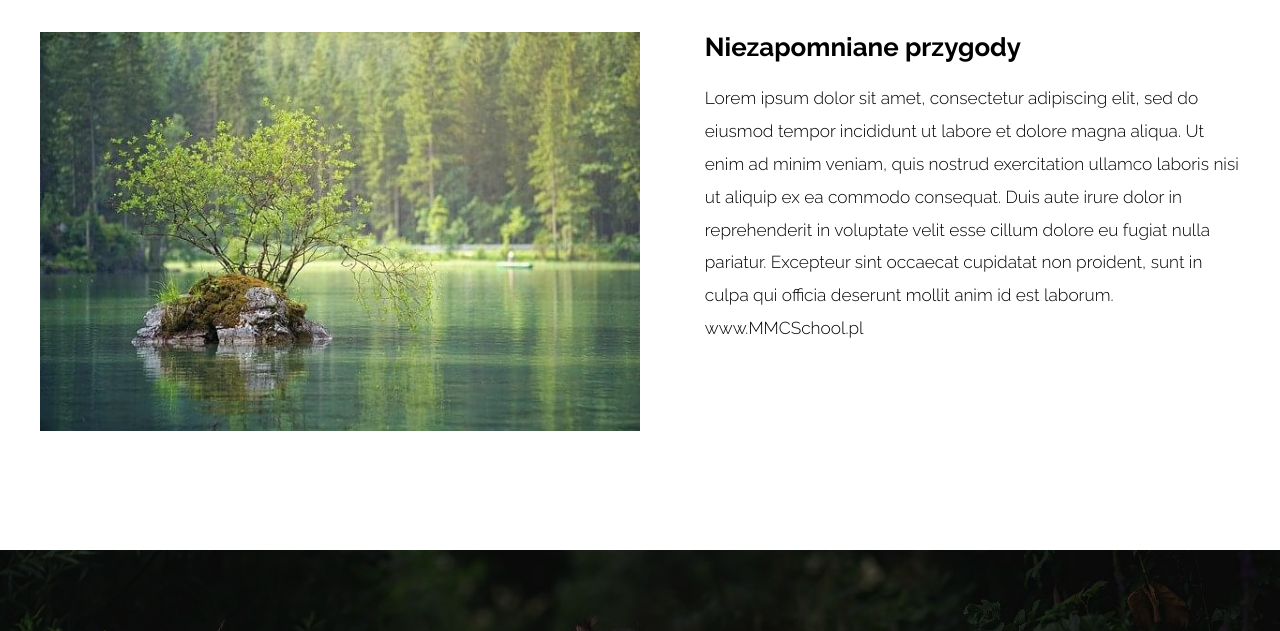
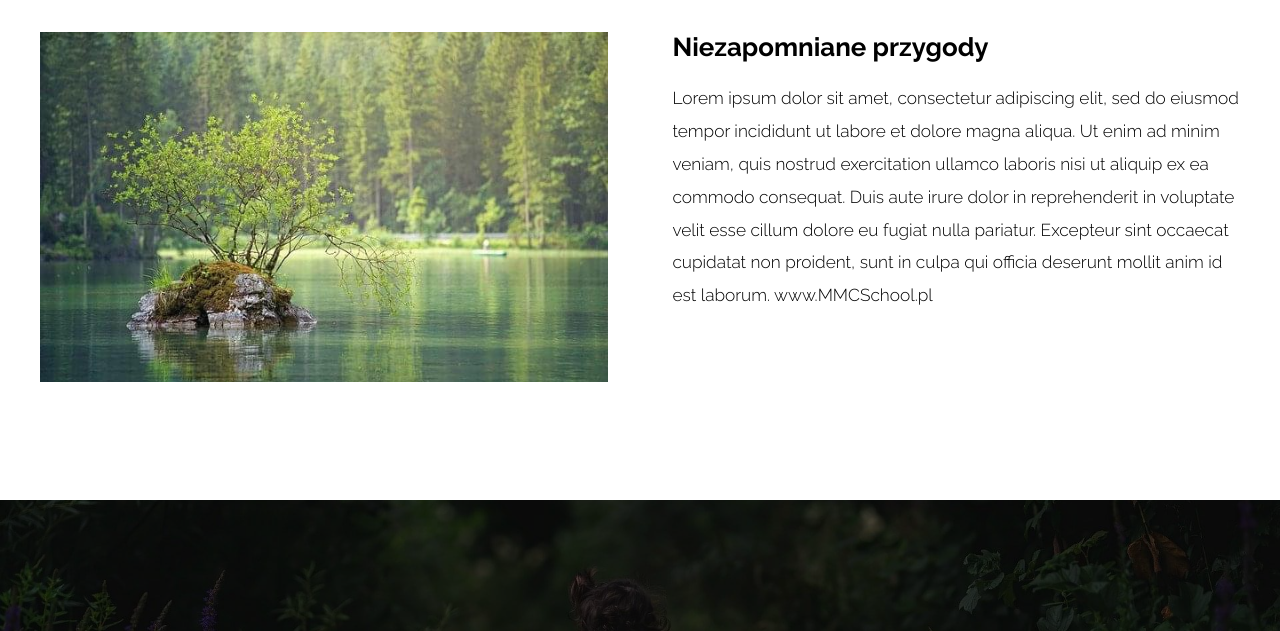
Before and after one commit to Mavannkas/mavannkas.github.io, a website: page Project_7/index.html in a window 1280 px wide. Shown: the part 695-1326 px from the top of the page. Drawn offline with Linux system fonts and the light colour scheme.

```diff
--- a/Project_7/index.html
+++ b/Project_7/index.html
@@ -66,7 +66,7 @@
         <h2 class="section-title">o nas</h2>
         <div class="container">
             <div class="aboutus__main">
-                <img src="./dist/img/aboutus-sm.jpg" alt="Drzew na środku jeziora w lesie" class="aboutus__photo" >
+                <div class="aboutus__photo"></div>
                 <div class="aboutus__content">
                     <h3 class="aboutus__header">Niezapomniane przygody</h3>
                     <p class="aboutus__text">Lorem ipsum dolor sit amet, consectetur adipiscing elit, sed do eiusmod
--- a/Project_7/src/sass/main.scss
+++ b/Project_7/src/sass/main.scss
@@ -252,6 +252,9 @@
     }
 
     &__photo {
+        height: 350px;
+        background-image: url('../img/aboutus-sm.jpg');
+        background-size: cover;
         margin-bottom: 6em;
     }
 
```
Also changed, not shown: Project_7/dist/css/main.min.css, 1 other file.
